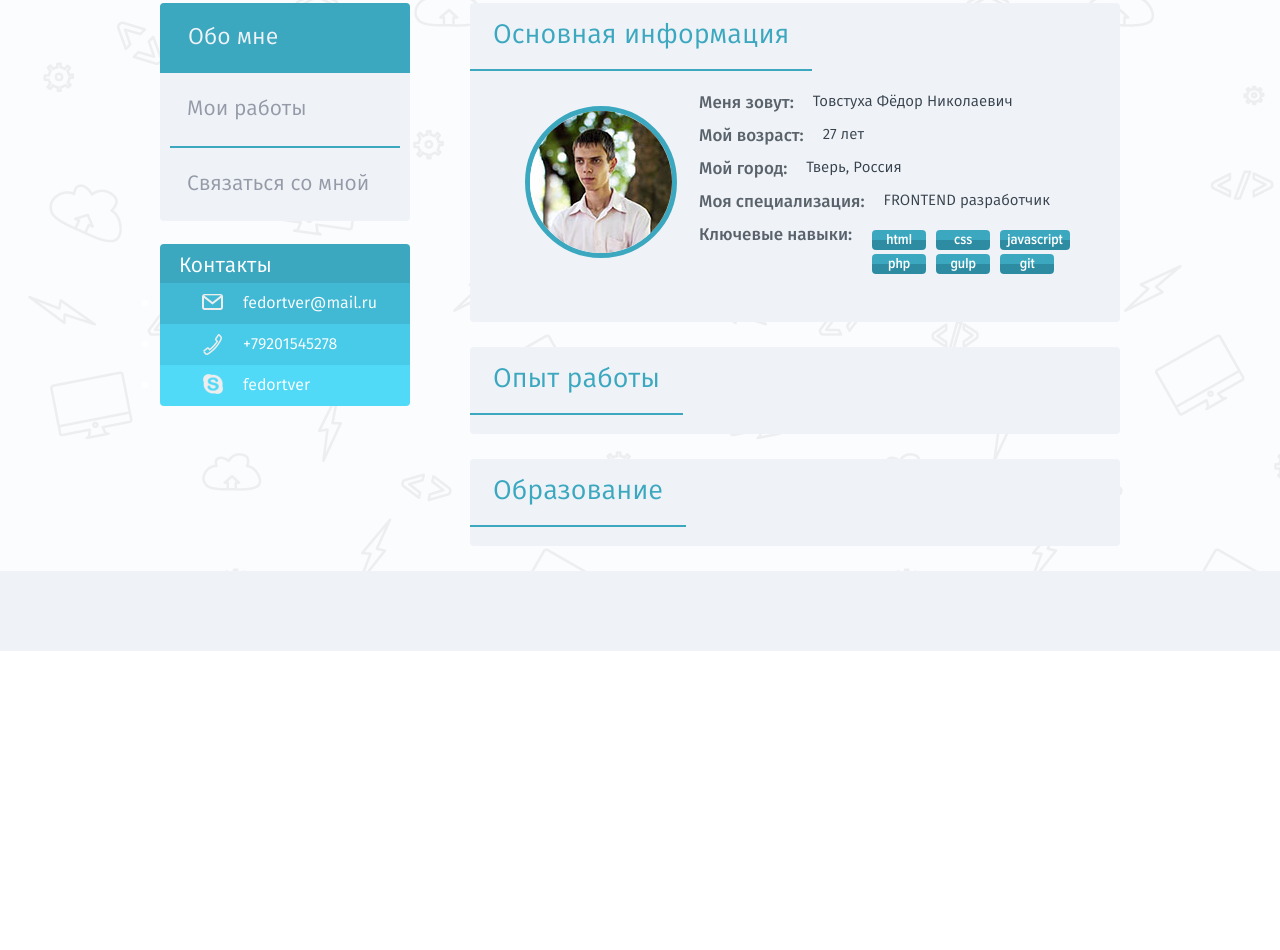
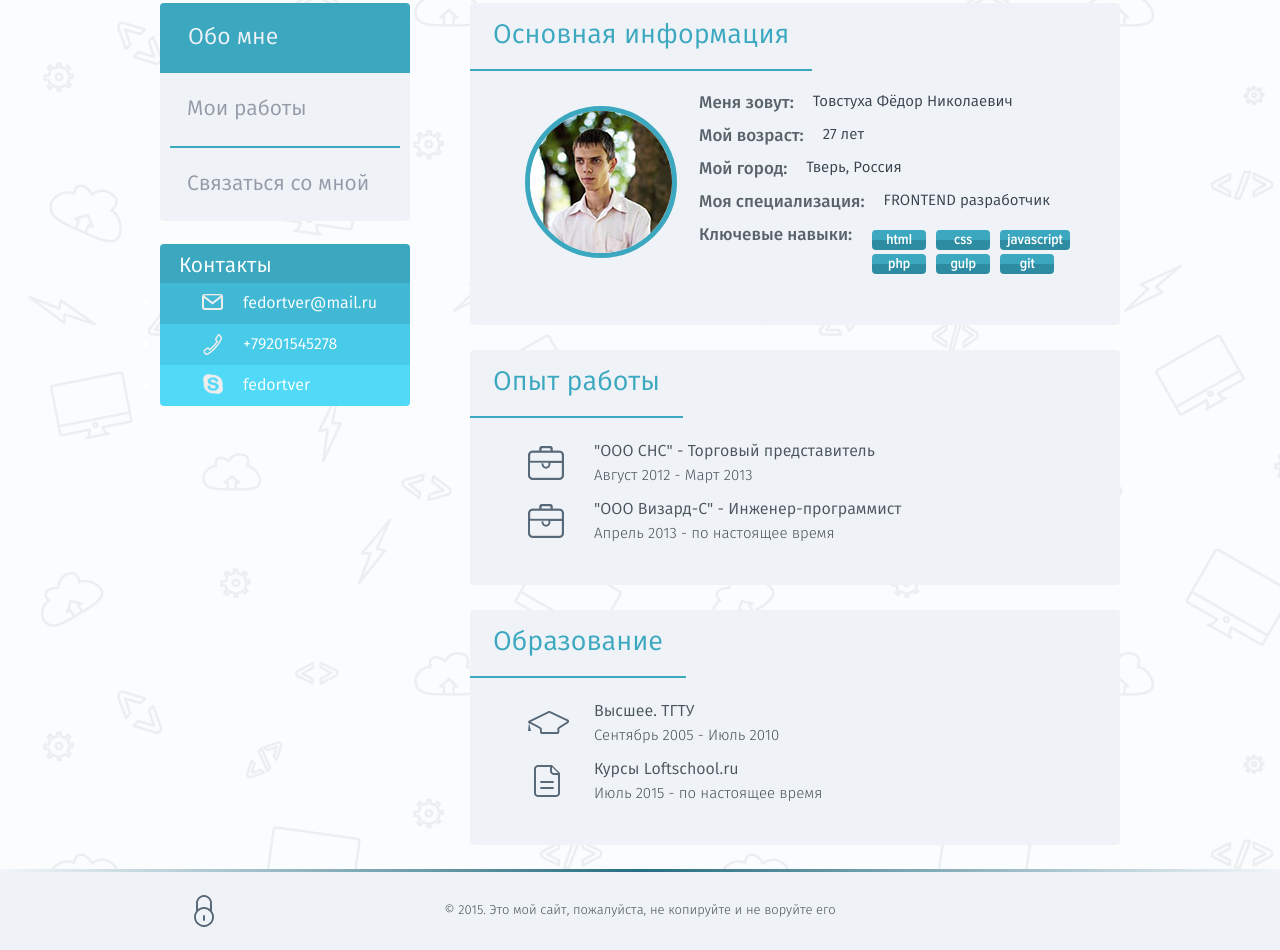
Before and after one commit to fedortver/portfolio, a website: page app/index.html in a window 1280 px wide. Shown: the part 158-1108 px from the top of the page. Before the commit the page ends 809 px from the top, so only its background shows below. Drawn offline with nearby package versions, Linux system fonts and the light colour scheme; files whose address does not match are found by name.

Commit message:
главная страница

```diff
--- a/app/css/about-me.css
+++ b/app/css/about-me.css
@@ -0,0 +1,135 @@
+/*классы секций правого блока*/
+.aboutme{
+	background: #eff3f7;
+	border-radius: 4px;
+	margin-bottom:25px;
+}
+
+.aboutme-title{
+	font-family: 'fira_sansbook';
+	font-size:27px;
+	color:#3ba8c0;
+	font-weight: normal;
+	border-bottom: 2px solid #3ba8c0;
+	display: inline-block;
+	margin:0;
+	margin-bottom:19px;
+	padding:12px 23px;
+}
+
+.aboutme-box{
+	padding-bottom: 43px;
+}
+
+/*мое фото*/
+.my-foto{
+	width:100%;
+}
+
+.my-foto-box{
+	 width: 142px;
+	 height: 142px;
+	 border-radius: 50% 50%;
+	 border: 5px solid #3ba8c0;
+	 overflow: hidden;
+	 float:left;
+	 margin:16px  0 0 55px;
+}
+
+.aboutme-info-block{
+	list-style: none;
+	margin:0;
+	padding:0;
+	float:right;
+	width:421px;
+}
+
+.aboutme-info{
+	margin-bottom: 6px;
+}
+.aboutme-info-title{
+	color:#5a636b;
+	font-size: 17px;
+	font-family:'fira_sansmedium';
+	float:left;
+}
+
+.aboutme-info-text{
+	color:#37424d;
+	font-size: 15px;
+	font-family: 'fira_sansbook';
+	float: left;
+	margin-left: 19px;
+	max-width:220px;
+	overflow: hidden;
+}
+
+.aboutme-info-text .upper{
+	text-transform: uppercase;
+}
+
+/*навыки*/
+
+.skills{
+	padding:0;
+	list-style: none;
+	margin:6px 0 0 1px;
+}
+
+.skill-item{
+	display: inline-block;
+	font-family: 'ProximaNovaCondensedSemibold';
+ 	background: #3ba8c0; /* Old browsers */
+	background: -moz-linear-gradient(top,  #3ba8c0 0%, #3ba8c0 49%, #2e8ca2 50%, #2e8ca2 99%); /* FF3.6+ */
+	background: -webkit-gradient(linear, left top, left bottom, color-stop(0%,#3ba8c0), color-stop(49%,#3ba8c0), color-stop(50%,#2e8ca2), color-stop(99%,#2e8ca2)); /* Chrome,Safari4+ */
+	background: -webkit-linear-gradient(top,  #3ba8c0 0%,#3ba8c0 49%,#2e8ca2 50%,#2e8ca2 99%); /* Chrome10+,Safari5.1+ */
+	background: -o-linear-gradient(top,  #3ba8c0 0%,#3ba8c0 49%,#2e8ca2 50%,#2e8ca2 99%); /* Opera 11.10+ */
+	background: -ms-linear-gradient(top,  #3ba8c0 0%,#3ba8c0 49%,#2e8ca2 50%,#2e8ca2 99%); /* IE10+ */
+	background: linear-gradient(to bottom,  #3ba8c0 0%,#3ba8c0 49%,#2e8ca2 50%,#2e8ca2 99%); /* W3C */
+	filter: progid:DXImageTransform.Microsoft.gradient( startColorstr='#3ba8c0', endColorstr='#2e8ca2',GradientType=0 ); /* IE6-9 */
+	border-radius: 4px;
+	padding: 0 7px;
+	margin-right: 6px;
+	color: white;
+	display: inline-block;
+	line-height: 1.3;
+	min-width: 40px;
+	text-align: center;
+}
+
+/*списки работы и образовнаия общее*/
+.aboutme-list{
+	list-style:none;
+	padding:0 0 0 58px;
+	margin:0;
+	font-family:'fira_sansbook';
+	font-size:16px;
+	color: #4a545d;
+}
+
+.aboutme-list-item{
+padding:2px 0 0 66px;
+margin-bottom: 7px;
+}
+
+.aboutme-list-item:last-child{
+margin-bottom:-4px;
+}
+
+.period{
+	font-size: 15px;
+	font-family: 'fira_sanslight';
+}
+
+.work-icon{
+	background: url('/img/bag.png') 0px center no-repeat;
+}
+
+.education-icon{
+	background: url('/img/hat.png') 0px center no-repeat;
+}
+
+.course-icon{
+	background: url('/img/list.png') 6px center no-repeat;
+}
+/*классы секций правого блока конец*/
--- a/app/css/main.css
+++ b/app/css/main.css
@@ -20,6 +20,7 @@ body {
 .page-header{
 	background: #eff3f7;
 	margin-bottom: 39px;
+	min-width: 970px;
 
 }
 
@@ -245,105 +246,7 @@ color:#3ba8c0;
 	width:650px;
 }
 
-/*классы секций правого блока*/
-.aboutme{
-	background: #eff3f7;
-	border-radius: 4px;
-	margin-bottom:25px;
-}
 
-.aboutme-title{
-	font-family: 'fira_sansbook';
-	font-size:27px;
-	color:#3ba8c0;
-	font-weight: normal;
-	border-bottom: 2px solid #3ba8c0;
-	display: inline-block;
-	margin:0;
-	margin-bottom:19px;
-	padding:12px 23px;
-}
-
-.aboutme-box{
-	padding-bottom: 40px;
-}
-
-/*мое фото*/
-.my-foto{
-	width:100%;
-}
-
-.my-foto-box{
-	 width: 142px;
-	 height: 142px;
-	 border-radius: 50% 50%;
-	 border: 5px solid #3ba8c0;
-	 overflow: hidden;
-	 float:left;
-	 margin:16px  0 0 55px;
-}
-
-.aboutme-info-block{
-	list-style: none;
-	margin:0;
-	padding:0;
-	float:right;
-	width:421px;
-}
-
-.aboutme-info{
-	margin-bottom: 6px;
-}
-.aboutme-info-title{
-	color:#5a636b;
-	font-size: 17px;
-	font-family:'fira_sansmedium';
-	float:left;
-}
-
-.aboutme-info-text{
-	color:#37424d;
-	font-size: 15px;
-	font-family: 'fira_sansbook';
-	float: left;
-	margin-left: 19px;
-	max-width:220px;
-	overflow: hidden;
-}
-
-.aboutme-info-text .upper{
-	text-transform: uppercase;
-}
-
-/*навыки*/
-
-.skills{
-	padding:0;
-	list-style: none;
-	margin:6px 0 0 1px;
-}
-
-.skill-item{
-display: inline-block;
-	font-family: 'ProximaNovaCondensedSemibold';
-  background: #3ba8c0; /* Old browsers */
-	background: -moz-linear-gradient(top,  #3ba8c0 0%, #3ba8c0 49%, #2e8ca2 50%, #2e8ca2 99%); /* FF3.6+ */
-	background: -webkit-gradient(linear, left top, left bottom, color-stop(0%,#3ba8c0), color-stop(49%,#3ba8c0), color-stop(50%,#2e8ca2), color-stop(99%,#2e8ca2)); /* Chrome,Safari4+ */
-	background: -webkit-linear-gradient(top,  #3ba8c0 0%,#3ba8c0 49%,#2e8ca2 50%,#2e8ca2 99%); /* Chrome10+,Safari5.1+ */
-	background: -o-linear-gradient(top,  #3ba8c0 0%,#3ba8c0 49%,#2e8ca2 50%,#2e8ca2 99%); /* Opera 11.10+ */
-	background: -ms-linear-gradient(top,  #3ba8c0 0%,#3ba8c0 49%,#2e8ca2 50%,#2e8ca2 99%); /* IE10+ */
-	background: linear-gradient(to bottom,  #3ba8c0 0%,#3ba8c0 49%,#2e8ca2 50%,#2e8ca2 99%); /* W3C */
-	filter: progid:DXImageTransform.Microsoft.gradient( startColorstr='#3ba8c0', endColorstr='#2e8ca2',GradientType=0 ); /* IE6-9 */
-	border-radius: 4px;
-	padding: 0 7px;
-	margin-right: 6px;
-	color: white;
-	display: inline-block;
-	line-height: 1.3;
-	min-width: 40px;
-	text-align: center;
-}
-/*классы секций правого блока конец*/
 /*clearfix*/
 .cf:before,
 .cf:after {
@@ -362,7 +265,44 @@ display: inline-block;
   bottom: 0;
   width: 100%;
   /* Set the fixed height of the footer here */
-  height: 80px;
+  height: 81px;
   background-color: #eff3f7;
+  min-width: 970px;
+  font-family: 'fira_sanslight';
+  color: #4a545d;
 }
+
+.footer-content{
+	width: 960px;
+	margin: 0 auto;
+	position: relative;
+}
+
+.lock{
+	position: absolute;
+	top:23px;
+	left:34px;
+}
+
+.lock-href{
+	text-indent: -9999px;
+	display: block;
+	background: url('/img/lock.png') -5px -5px no-repeat;
+	width:20px;
+	height:32px;
+}
+
+.lock-href:hover{
+	background: url('/img/lock.png') -35px -5px no-repeat;
+}
+
+.copyright{
+	text-align:center;
+	font-family: 'fira_sanslight';
+ 	color: #4a545d;
+ 	font-size: 13px;
+ 	line-height: 78px;
+}
+
+
 /*футер конец*/
--- a/app/index.html
+++ b/app/index.html
@@ -121,25 +121,47 @@
 				</section>
 				<section class="aboutme">
 					<h2 class="aboutme-title">Опыт работы</h2>
+						<div class="aboutme-box cf">
+							<ul class="aboutme-list">
+								<li class="aboutme-list-item work-icon">
+									<div class="where">"ООО СНС" - Торговый представитель</div>
+	                    			<div class="period">Август 2012 - Март 2013</div>
+								</li>
+								<li class="aboutme-list-item work-icon">
+									<div class="where">"ООО Визард-С" - Инженер-программист</div>
+	                    			<div class="period">Апрель 2013 - по настоящее время</div>
+								</li>
+							</ul>
+						</div>
 				</section>
 				<section class="aboutme">
 					<h2 class="aboutme-title">Образование</h2>
+					<div class="aboutme-box cf">
+						<ul class="aboutme-list">
+							<li class="aboutme-list-item education-icon">
+								 <div class="where">Высшее. ТГТУ</div>
+                   				 <div class="period">Сентябрь 2005 - Июль 2010</div>
+							</li>
+							<li class="aboutme-list-item course-icon">
+								 <div class="where">Курсы Loftschool.ru</div>
+                  				 <div class="period">Июль 2015 - по настоящее время</div>
+							</li>
+						</ul>
+					</div>
 				</section>
 			</div>
 			<!-- правый блок -->
 		</div>
 		<!-- основной конец -->
-
-
-
 	</div>
-
-
-
-
-
 	<footer class="page-footer">
-
+		<div class="gradient-line"></div>
+		<div class="footer-content">
+			<div class="lock">
+				<a class="lock-href" href="">Войти</a>
+			</div>
+			<div class="copyright">© 2015. Это мой сайт, пожалуйста, не копируйте и не воруйте его</div>
+		</div>
 	</footer>
 <script src="bower/jquery/jquery.js"></script>
 <script src="js/main.js"></script>
```
Also changed, not shown: 1 other file.
